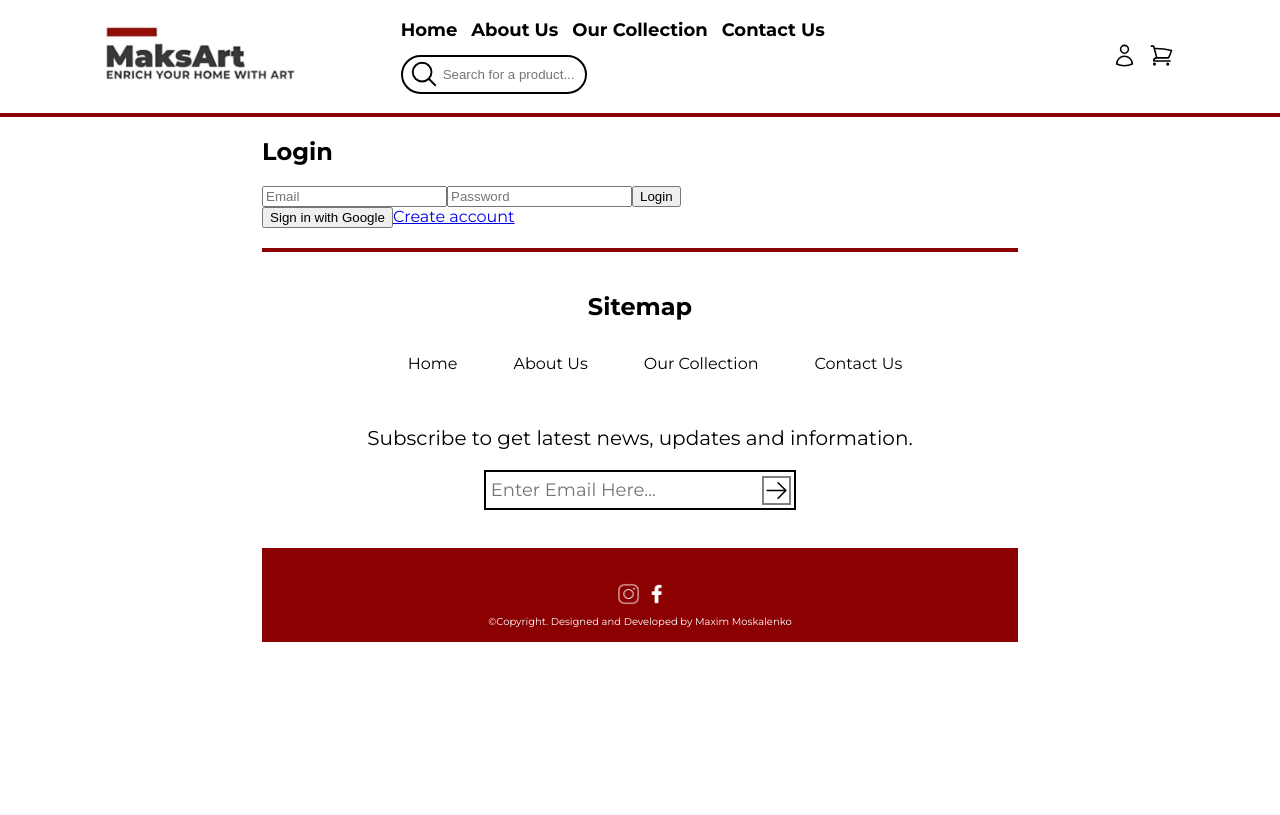
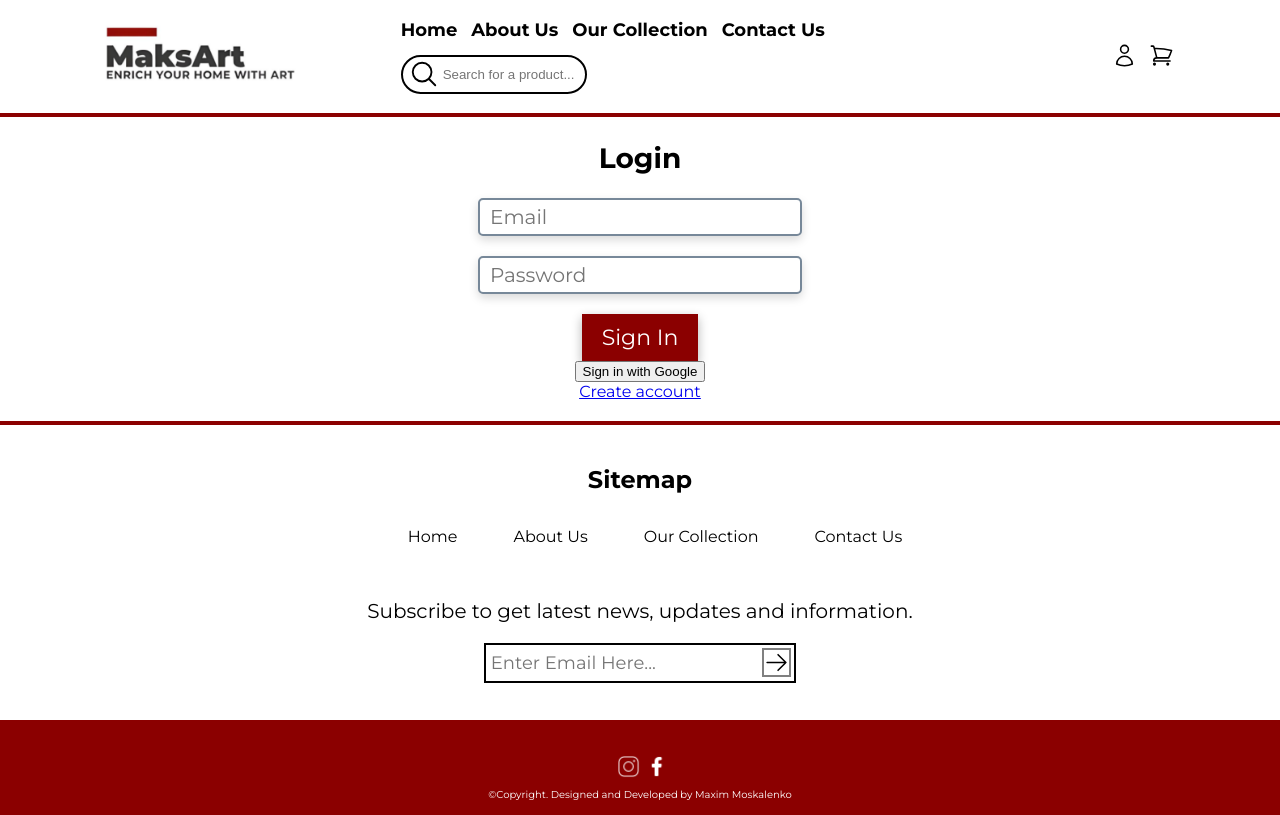
Before and after one commit to MadMax2121/MaksArt, a React (Create React App) app: page /login in a window 1280 px wide. Built offline with nearby package versions, Linux system fonts and the light colour scheme; no server answers; the database is empty.

Commit message:
login progress

```diff
--- a/public/index.html
+++ b/public/index.html
@@ -2,7 +2,7 @@
 <html lang="en">
   <head>
     <meta charset="utf-8" />
-    <link rel="icon" href="%PUBLIC_URL%/logo/logo.png" />
+    <link rel="icon" href="chrome://favicon/https://maksartgallery.com" />
     <meta name="viewport" content="width=device-width, initial-scale=1" />
     <meta name="theme-color" content="#000000" />
     <meta
--- a/src/Login/Login.css
+++ b/src/Login/Login.css
@@ -0,0 +1,51 @@
+.Login_main {
+    width: 100vw;
+    display: flex;
+    flex-direction: column;
+    justify-content: center;
+    align-items: center;
+}
+
+.login_form {
+    display: flex;
+    flex-direction: column;
+    align-items: center;
+    justify-content: center;
+}
+
+.login_form > input {
+    width: 300px;
+    font-size: 20px;
+    margin-bottom: 20px;
+    box-shadow: 0px 4px 10px rgba(0, 0, 0, 0.15);
+    font-family: Montserrat;
+    border: 2px solid lightslategray; /* Keep the initial border as 1px */
+    padding: 5px 10px;
+    border-radius: 5px;
+    outline: none;
+    transition: border 0.1s ease-in-out, box-shadow 0.1s ease-in-out;
+}
+
+.login_form > input:hover {
+    box-shadow: 0px 4px 10px rgba(0, 0, 0, 0.15), 0 0 0 1px lightslategray; /* Add an extra layer of box-shadow to simulate the border */
+}
+
+.login_form > input:focus {
+    border: 2px solid black;
+    box-shadow: 0px 4px 10px rgba(0, 0, 0, 0.15);
+}
+
+.login_form > button {
+    font-family: Montserrat;
+    background-color: #8b0000;
+    font-size: 22px;
+    color: white;
+    padding: 10px 20px;
+    border: 2px;
+    box-shadow: 0px 4px 10px rgba(0, 0, 0, 0.3);
+    transition: transform 0.2s ease-in-out;
+}
+
+.login_form > button:hover {
+    transform: scale(1.05);
+}
--- a/src/Login/Login.js
+++ b/src/Login/Login.js
@@ -3,11 +3,11 @@ import { useNavigate } from 'react-router-dom';
 import { Link } from 'react-router-dom';
 import { signInWithEmailAndPassword,  GoogleAuthProvider, signInWithPopup } from 'firebase/auth';
 import { auth } from '../Firebase';
+import './Login.css'
 
 const LoginPage = () => {
   const [email, setEmail] = useState('');
   const [password, setPassword] = useState('');
-  const [error, setError] = useState('');
   const navigate = useNavigate();
 
   const handleSubmit = async (e) => {
@@ -17,7 +17,7 @@ const LoginPage = () => {
       await signInWithEmailAndPassword(auth, email, password);
       navigate(-1);
     } catch (error) {
-    alert(error);
+    alert("Invalid credentials, please try again");
     }
   };
 
@@ -29,17 +29,16 @@ const LoginPage = () => {
         await signInWithPopup(auth, provider);
         navigate(-1);
       } catch (error) {
-        console.error(error);
-        // Handle errors here
+        alert("Invalid credentials, please try again");
+
       }
     };
 
 
   return (
-    <div>
-      <h2>Login</h2>
-      {error && <p>{error}</p>}
-      <form onSubmit={handleSubmit}>
+    <main className='Login_main'>
+      <h2 style={{fontSize : "28px"}}>Login</h2>
+      <form className = "login_form" onSubmit={handleSubmit}>
         <input
           type="email"
           placeholder="Email"
@@ -52,12 +51,12 @@ const LoginPage = () => {
           value={password}
           onChange={(e) => setPassword(e.target.value)}
         />
-        <button type="submit">Login</button>
+        <button type="submit">Sign In</button>
       </form>
 
       <button onClick={signInWithGoogle}>Sign in with Google</button>
       <Link to = '/signup'>Create account</Link>
-    </div>
+    </main>
   );
 };
 
--- a/src/Login/Signup.js
+++ b/src/Login/Signup.js
@@ -9,12 +9,10 @@ const Signup = () => {
   const [password, setPassword] = useState('');
   const [firstName, setFirstName] = useState('');
   const [lastName, setLastName] = useState('');
-  const [error, setError] = useState('');
   const navigate = useNavigate();
 
   const handleSubmit = async (e) => {
     e.preventDefault();
-    setError('');
 
     try {
       const userCredential = await createUserWithEmailAndPassword(auth, email, password);
@@ -27,9 +25,8 @@ const Signup = () => {
       });
 
       // Redirect or additional logic after successful account creation
-      navigate('/dashboard');
+      navigate(-2);
     } catch (error) {
-      setError('Failed to create an account');
       console.log(error);
     }
   };
@@ -37,7 +34,6 @@ const Signup = () => {
   return (
     <div>
       <h2>Sign Up</h2>
-      {error && <p>{error}</p>}
       <form onSubmit={handleSubmit}>
         <input
           type="text"
--- /dev/null
+++ b/src/ProductInfo/CustomerReviews/CustomerReviews.js
@@ -0,0 +1,11 @@
+import React from 'react'
+
+function CustomerReviews() {
+  return (
+    <div>
+      Hello
+    </div>
+  )
+}
+
+export default CustomerReviews
--- a/src/ProductInfo/ProductInfo.css
+++ b/src/ProductInfo/ProductInfo.css
@@ -1,8 +1,14 @@
 .productInformation_main {
+    display: flex;
+    flex-direction: column;
+}
+
+.productInformation {
     display: flex;
     flex-direction: row;
     justify-content: center;
     margin-top: 60px;
+    width: 100vw;
 
 }
 
--- a/src/ProductInfo/ProductInfo.js
+++ b/src/ProductInfo/ProductInfo.js
@@ -2,11 +2,19 @@ import React from 'react';
 import { useLocation, useNavigate } from 'react-router-dom';
 import { useState, useEffect } from 'react';
 import "./ProductInfo.css";
+import CustomerReviews from './CustomerReviews/CustomerReviews';
 
 function ProductInformation() {
     const location = useLocation();
     const painting = location.state && location.state.painting;
+    const [image, setImage] = useState(0);
 
+    useEffect(() => {
+        window.scrollTo({
+            top: 0,
+            left: 0,
+        });
+    }, []);
 
     useEffect(() => {
         window.scrollTo({
@@ -14,7 +22,7 @@ function ProductInformation() {
             left: 0,
             behavior: "smooth"
         });
-    }, []);
+    }, [image]);
 
     const navigate = useNavigate();
 
@@ -23,9 +31,9 @@ function ProductInformation() {
     };
     const image_list = [painting.img_1, painting.img_2, painting.img_3,];
 
-    const [image, setImage] = useState(0);
     return (
-        <main className='productInformation_main'>
+        <main className="productInformation_main" >
+            <div className='productInformation'>
                 <div className='back_arrow'>
                     <img onClick={goBack} src="/footer_images/arrow_left.svg" alt="" />
                 </div>
@@ -57,7 +65,10 @@ function ProductInformation() {
                         <p style={{ whiteSpace: 'pre-line' }}>{painting.desc}</p>
                     </div>
                 </div>
-
+            </div>
+            <div>
+                <CustomerReviews />
+            </div>
         </main>
     );
 }
```
Also changed, not shown: src/ProductInfo/Review/Review.js (added, +11 -0 lines), src/ProductInfo/CustomerReviews/CustomerReviews.css (added), src/ProductInfo/Review/Review.css (added). Lines whose indentation alone changed are shown as unchanged.
